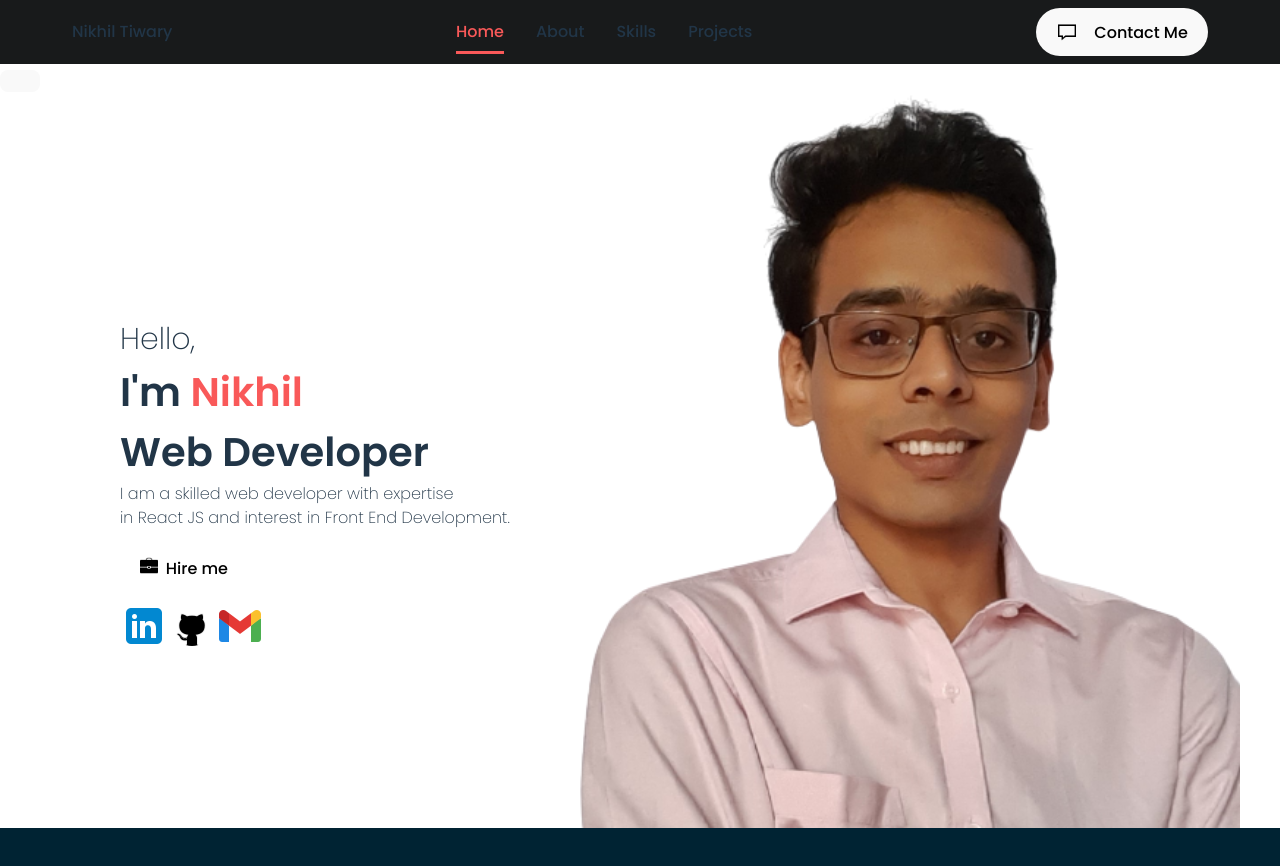
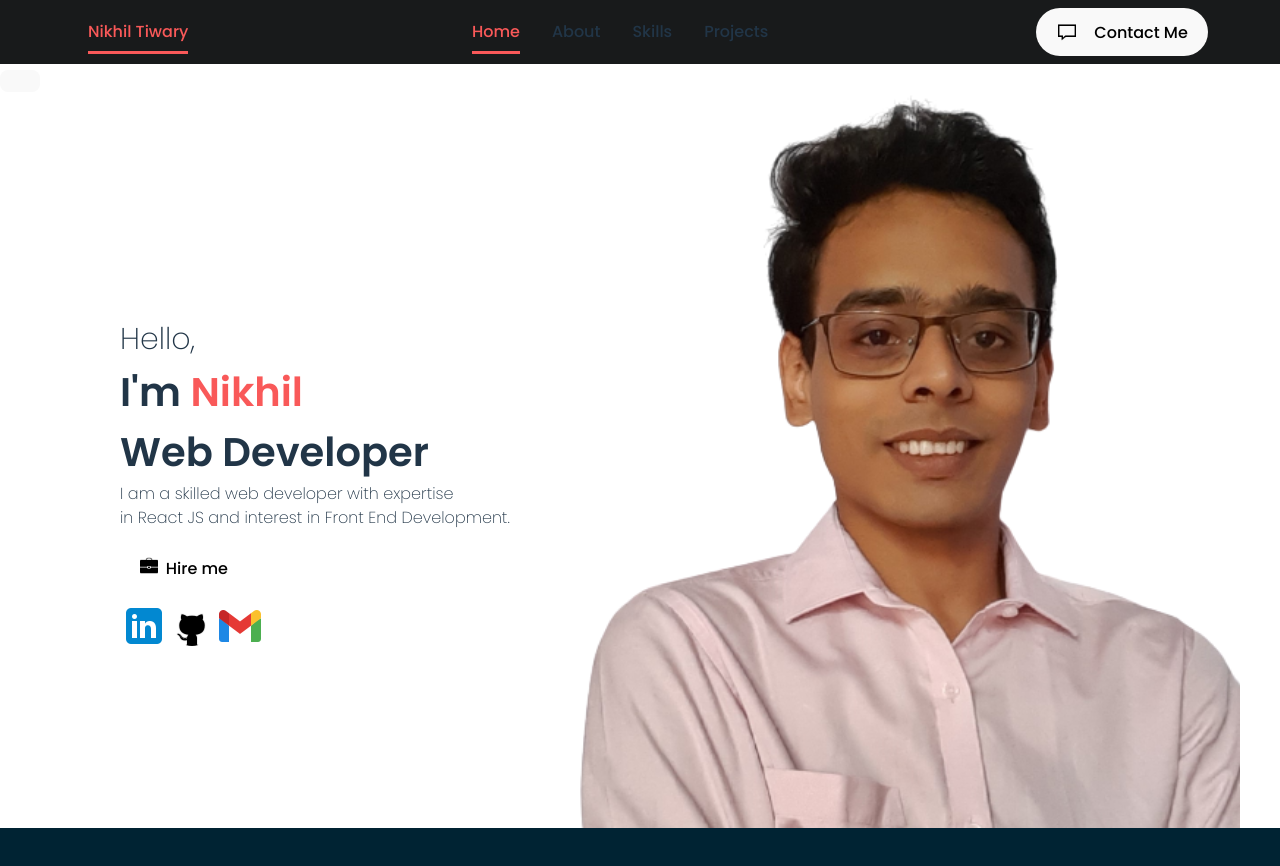
Before and after one commit to nikhil-tiwary61/portfolio, a React (Vite) app: page / in a window 1280 px wide. Shown: the top 866 px of the page. Built offline with nearby package versions, Linux system fonts and the light colour scheme.

Commit message:
fix: fixed portfolio name link to scroll to homepage

```diff
--- a/src/conponents/Navbar.jsx
+++ b/src/conponents/Navbar.jsx
@@ -11,7 +11,17 @@ export default function Navbar() {
     <nav>
       <div className="navbar">
         <div className="name">
-          <Link>Nikhil Tiwary</Link>
+          <Link
+            activeClass="active"
+            to="intro"
+            spy={true}
+            smooth={true}
+            offset={-100}
+            duration={500}
+            className="desktop-menu-list-items"
+          >
+            Nikhil Tiwary
+          </Link>
         </div>
         <div className="desktop-menu">
           <Link
```
